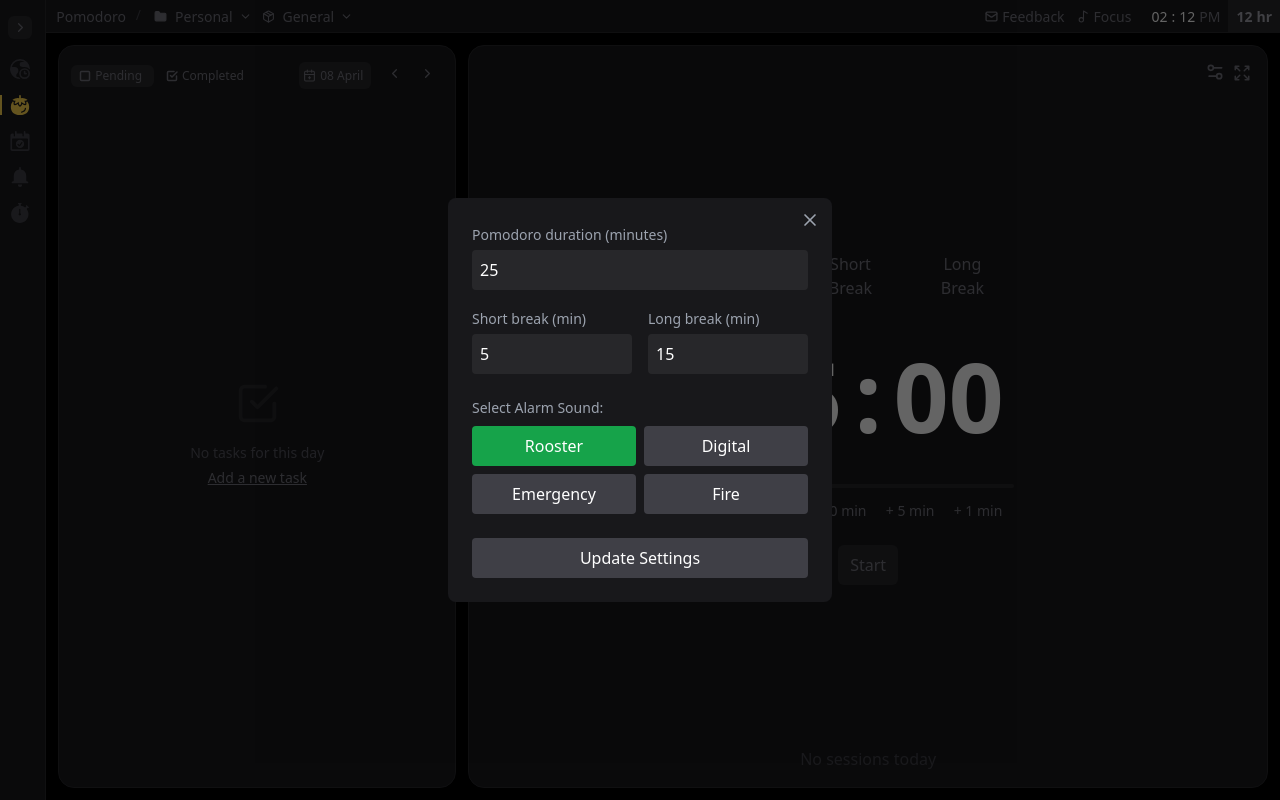
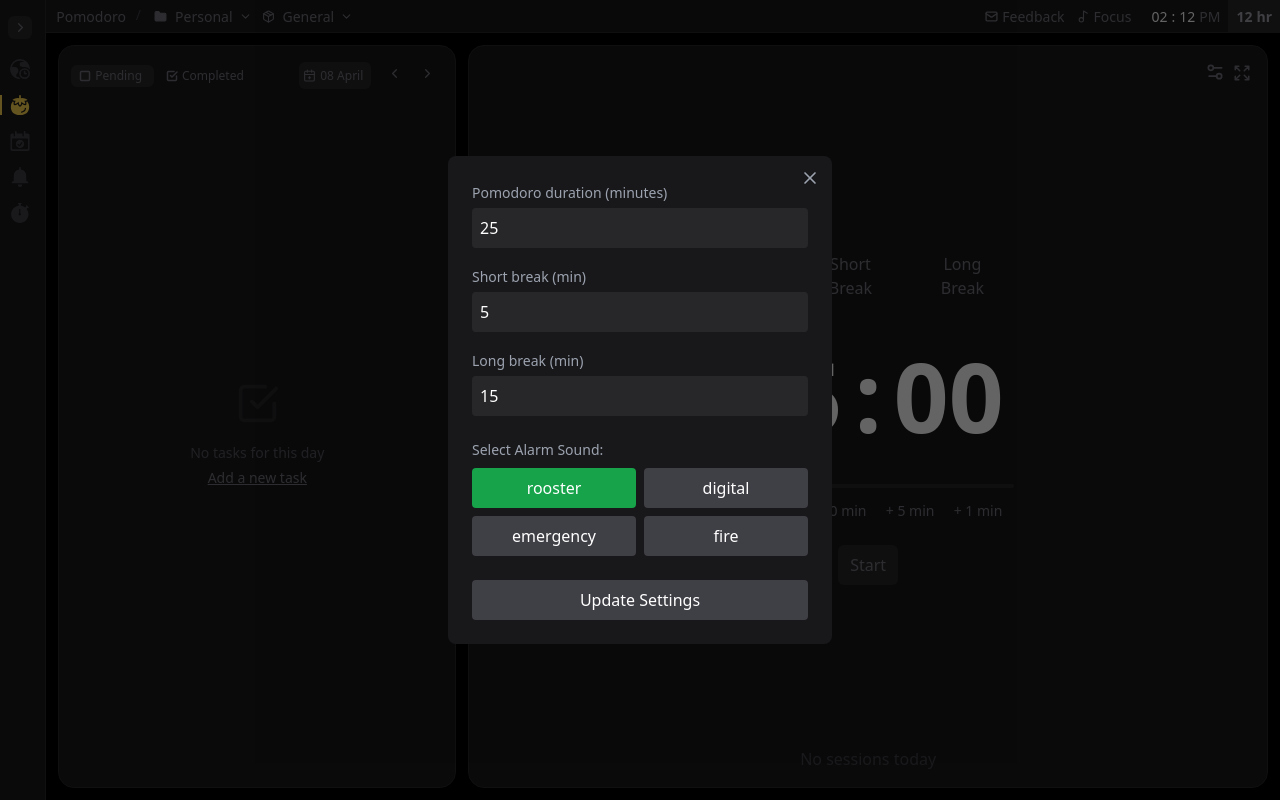
Before and after one commit to Neerajj00/Pomodoro-Timer, a React (Vite) app: page / in a window 1280 px wide. Both pictures are taken after a click on the icon 1215 px from the left and 72 px from the top of the page. Built offline with nearby package versions, Linux system fonts and the light colour scheme.

Commit message:
sorted many functionality

```diff
--- a/src/components/AdjustManuallyOverlay.jsx
+++ b/src/components/AdjustManuallyOverlay.jsx
@@ -1,10 +1,10 @@
-import React, { useContext, useEffect, useState } from "react";
+import React, { useContext, useState } from "react";
 import { GlobalContext } from "../context/Context";
 import { X } from "lucide-react";
 
 function AdjustManuallyOverlay() {
   const {
-    sessionStartTime, setSessionStartTime,
+    setSessionStartTime,
     stopPlayingSound,
     playSound,
     selectedSound,
@@ -15,6 +15,48 @@
     setTime,
     breakTime,
   } = useContext(GlobalContext);
+
+
+  const [localBreakTimes, setLocalBreakTimes] = useState({
+    Focus: breakTimeOb["Focus"].time / 60,
+    "Short Break": breakTimeOb["Short Break"].time / 60,
+    "Long Break": breakTimeOb["Long Break"].time / 60,
+  });
+
+
+  function handleUpdateSettings() {
+
+    // 2. Update breakTimeOb fully
+    setBreakTimeOb({
+      Focus: { time: localBreakTimes["Focus"] * 60 },
+      "Short Break": { time: localBreakTimes["Short Break"] * 60 },
+      "Long Break": { time: localBreakTimes["Long Break"] * 60 },
+    });
+
+    // 3. Update sessionStartTime and Time for currently active session
+    if (breakTime === "Focus") {
+      setTime(localBreakTimes["Focus"] * 60);
+      setSessionStartTime(localBreakTimes["Focus"] * 60);
+    } else if (breakTime === "Short Break") {
+      setTime(localBreakTimes["Short Break"] * 60);
+      setSessionStartTime(localBreakTimes["Short Break"] * 60);
+    } else if (breakTime === "Long Break") {
+      setTime(localBreakTimes["Long Break"] * 60);
+      setSessionStartTime(localBreakTimes["Long Break"] * 60);
+    }
+
+    // 4. Close overlay
+    handleAdjustManuallyOverlay();
+    stopPlayingSound();
+  }
+
+  // Array for looping
+  const timeOptions = [
+    { label: "Pomodoro duration (minutes)", key: "Focus" },
+    { label: "Short break (min)", key: "Short Break" },
+    { label: "Long break (min)", key: "Long Break" },
+  ];
+
 
   const handleSoundSelect = (sound) => {
     setSelectedSound(sound);
@@ -36,123 +78,50 @@
         </button>
 
         {/* Time Inputs */}
-        <div className="flex-1 gap-4">
-          <label className="text-gray-400 text-sm">
-            Pomodoro duration (minutes)
-          </label>
+        <div className="flex flex-col gap-4">
+          {timeOptions.map((option) => (
+            <div key={option.key}>
+              <label className="text-gray-400 text-sm">{option.label}</label>
               <input
                 type="number"
-            value={breakTimeOb["Focus"].time / 60}
+                value={localBreakTimes[option.key]}
                 onChange={(e) => {
-              const newTime = e.target.value * 60;
-              setBreakTimeOb((prev) => ({
+                  const newMinutes = Math.max(0, e.target.value);
+                  setLocalBreakTimes((prev) => ({
                     ...prev,
-                Focus: {
-                  ...prev["Focus"],
-                  time: newTime,
-                },
+                    [option.key]: newMinutes,
                   }));
-              if (breakTime === "Focus") {
-                setTime(newTime);
-                setSessionStartTime(newTime); // 🔥 ADD THIS
-              }
                 }}
-            className="w-full mt-1 mb-4 p-2 rounded bg-zinc-800 text-white outline-none"
+                className="w-full mt-1 p-2 rounded bg-zinc-800 text-white outline-none"
               />
             </div>
-
-        <div className="flex gap-4 mb-6">
-          <div className="flex-1">
-            <label className="text-gray-400 text-sm">Short break (min)</label>
-            <input
-              type="number"
-              value={breakTimeOb["Short Break"].time / 60}
-              onChange={(e) => {
-                const newTime = e.target.value * 60;
-                setBreakTimeOb((prev) => ({
-                  ...prev,
-                  "Short Break": {
-                    ...prev["Short Break"],
-                    time: newTime,
-                  },
-                }));
-                if (breakTime === "Short Break") {
-                  setTime(newTime);
-                  setSessionStartTime(newTime); // 🔥 ADD THIS
-                }
-              }}
-              className="w-full p-2 rounded bg-zinc-800 text-white outline-none mt-1"
-            />
-          </div>
-          <div className="flex-1">
-            <label className="text-gray-400 text-sm">Long break (min)</label>
-            <input
-              type="number"
-              value={breakTimeOb["Long Break"].time / 60}
-              onChange={(e) => {
-                const newTime = e.target.value * 60;
-                setBreakTimeOb((prev) => ({
-                  ...prev,
-                  "Long Break": {
-                    ...prev["Long Break"],
-                    time: newTime,
-                  },
-                }));
-                if (breakTime === "Long Break") {
-                  setTime(newTime);
-                  setSessionStartTime(newTime); // 🔥 ADD THIS
-                }
-              }}
-              className="w-full p-2 rounded bg-zinc-800 text-white outline-none mt-1"
-            />
-          </div>
+          ))}
         </div>
 
         {/* Sound Selection */}
-        <div className="mb-6">
+        <div className="mt-6 mb-6">
           <label className="text-gray-400 text-sm mb-2 block">
             Select Alarm Sound:
           </label>
           <div className="grid grid-cols-2 gap-2">
+            {["rooster.wav", "digital.wav", "emergency.wav", "fire.wav"].map(
+              (sound) => (
                 <button
-              onClick={() => handleSoundSelect("rooster.wav")}
+                  key={sound}
+                  onClick={() => handleSoundSelect(sound)}
                   className={`p-2 rounded ${
-                selectedSound === "rooster.wav" ? "bg-green-600" : "bg-zinc-700"
+                    selectedSound === sound ? "bg-green-600" : "bg-zinc-700"
                   } text-white hover:bg-zinc-600 transition`}
                 >
-              Rooster
+                  {sound.split(".")[0]}
                 </button>
-            <button
-              onClick={() => handleSoundSelect("digital.wav")}
-              className={`p-2 rounded ${
-                selectedSound === "digital.wav" ? "bg-green-600" : "bg-zinc-700"
-              } text-white hover:bg-zinc-600 transition`}
-            >
-              Digital
-            </button>
-            <button
-              onClick={() => handleSoundSelect("emergency.wav")}
-              className={`p-2 rounded ${
-                selectedSound === "emergency.wav" ? "bg-green-600" : "bg-zinc-700"
-              } text-white hover:bg-zinc-600 transition`}
-            >
-              Emergency
-            </button>
-            <button
-              onClick={() => handleSoundSelect("fire.wav")}
-              className={`p-2 rounded ${
-                selectedSound === "fire.wav" ? "bg-green-600" : "bg-zinc-700"
-              } text-white hover:bg-zinc-600 transition`}
-            >
-              Fire
-            </button>
+              )
+            )}
           </div>
         </div>
 
         <button
-          onClick={() => {
-            handleAdjustManuallyOverlay();stopPlayingSound();
-          }}
+          onClick={handleUpdateSettings}
           className="w-full bg-zinc-700 text-white p-2 rounded hover:bg-zinc-600 transition"
         >
           Update Settings
```
Lines whose indentation alone changed are shown as unchanged.
